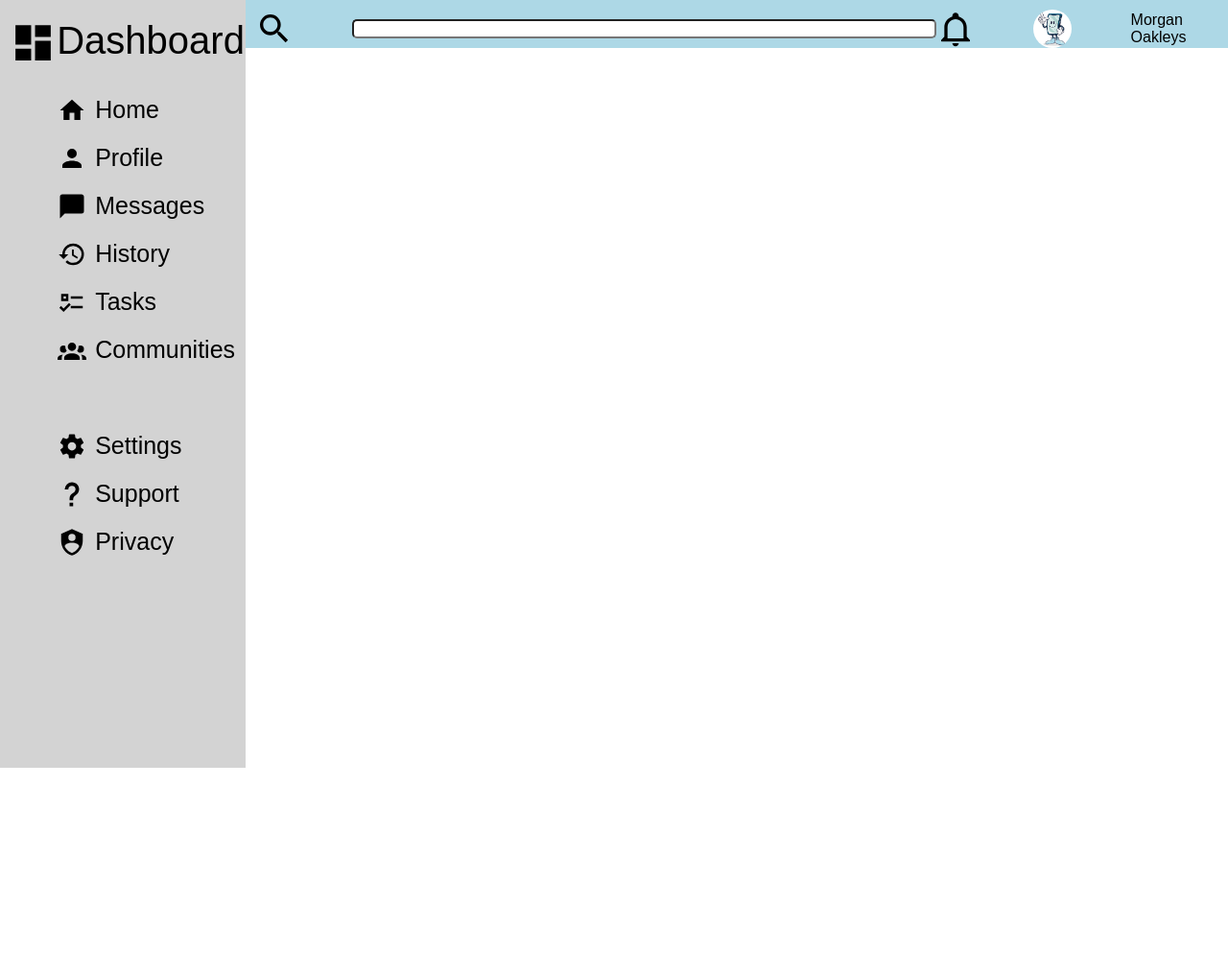
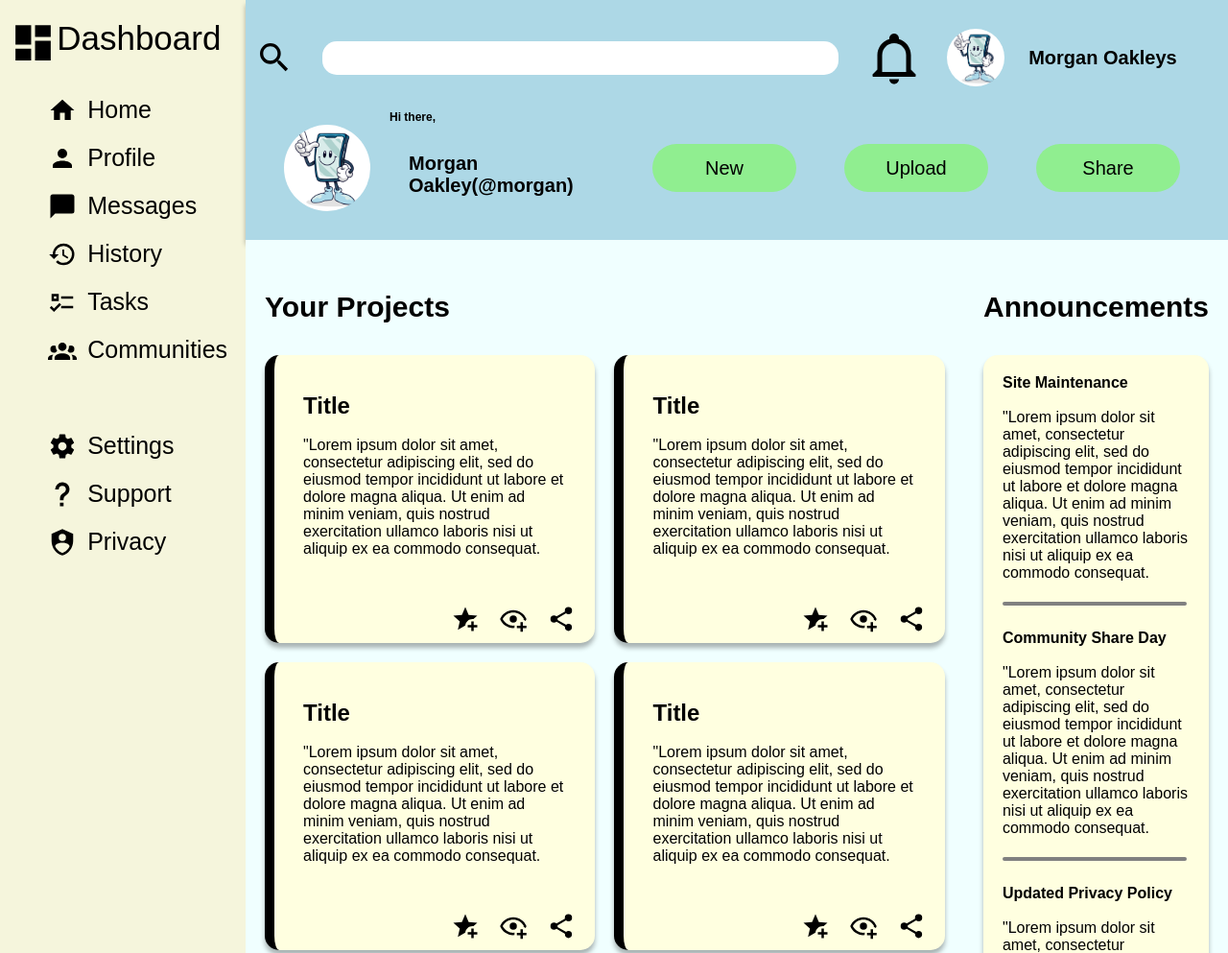
Before and after one commit to Enchengzw/Dashboard-CSS, a plain HTML site: page index.html in a window 1280 px wide. Shown: the top 993 px of the page at 96% size. Before the commit the page ends 800 px from the top, so only its background shows below. Drawn offline with Linux system fonts and the light colour scheme.

Commit message:
Finished, very scrappy

```diff
--- a/index.html
+++ b/index.html
@@ -60,32 +60,37 @@
         <div class="right">
             <div class="header">
                 <div class="navbar">
+                    <div class="navbar_left">
                         <img class="search_logo" src="./src/magnify.svg" alt="">
                         <input type="text" id="search">
+                    </div>
+                    <div class="navbar_right">
                         <img class="notifications_logo" src="./src/bell-outline.svg" alt="">
                         <img class="user_logo" src="./src/cartoon_user.jpg" alt="">
                         <div class="username">Morgan Oakleys</div>
                     </div>
-                <!-- <div class="menu">
-                    <div>
+                </div>
+                <div class="menu">
+                    <div class="menu_left">
                         <img class="user_logo" src="./src/cartoon_user.jpg" alt="">
                         <div class="greetings">
                             <div class="greetings">Hi there,</div>
-                            <div class="user@">Morgan Oakley(@morgan)</div>
+                            <div class="user">Morgan Oakley(@morgan)</div>
                         </div>
+                    </div>
+                    <div class="menu_right">
                         <button class="New">New</button>
                         <button class="Upload">Upload</button>
                         <button class="Share">Share </button>
                     </div>
-                </div> -->
                 </div>
-<!--             <div class="main">
+            </div>
+            <div class="main">
+                <div class="project_container">
+                    <div class="project_title">Your Projects</div>
                     <div class="main_grid">
-                    <div class="project 1">
-                        <div class="project_header">Your projects</div>
-                        <div class="project_box">
                         <div class="project">
-                                <div class="content"><h4>Title</h4>
+                            <div class="content"><h2>Title</h2><br>
                             "Lorem ipsum dolor sit amet, consectetur adipiscing elit,
                             sed do eiusmod tempor incididunt ut labore et dolore magna aliqua.
                             Ut enim ad minim veniam, quis nostrud exercitation ullamco laboris
@@ -96,13 +101,8 @@
                                 <img class="follow" src="./src/share-variant.svg" alt="">
                             </div>
                         </div>
-                        </div>
-                    </div>
-                    <div class="project 2">
-                        <div class="project_header">Your projects</div>
-                        <div class="project_box">
                         <div class="project">
-                                <div class="content"><h4>Title</h4>
+                            <div class="content"><h2>Title</h2><br>
                             "Lorem ipsum dolor sit amet, consectetur adipiscing elit,
                             sed do eiusmod tempor incididunt ut labore et dolore magna aliqua.
                             Ut enim ad minim veniam, quis nostrud exercitation ullamco laboris
@@ -113,13 +113,8 @@
                                 <img class="follow" src="./src/share-variant.svg" alt="">
                             </div>
                         </div>
-                        </div>
-                    </div>
-                    <div class="project 3">
-                        <div class="project_header">Your projects</div>
-                        <div class="project_box">
                         <div class="project">
-                                <div class="content"><h4>Title</h4>
+                            <div class="content"><h2>Title</h2><br>
                             "Lorem ipsum dolor sit amet, consectetur adipiscing elit,
                             sed do eiusmod tempor incididunt ut labore et dolore magna aliqua.
                             Ut enim ad minim veniam, quis nostrud exercitation ullamco laboris
@@ -130,13 +125,8 @@
                                 <img class="follow" src="./src/share-variant.svg" alt="">
                             </div>
                         </div>
-                        </div>
-                    </div>
-                    <div class="project 4">
-                        <div class="project_header">Your projects</div>
-                        <div class="project_box">
                         <div class="project">
-                                <div class="content"><h4>Title</h4>
+                            <div class="content"><h2>Title</h2><br>
                             "Lorem ipsum dolor sit amet, consectetur adipiscing elit,
                             sed do eiusmod tempor incididunt ut labore et dolore magna aliqua.
                             Ut enim ad minim veniam, quis nostrud exercitation ullamco laboris
@@ -147,13 +137,8 @@
                                 <img class="follow" src="./src/share-variant.svg" alt="">
                             </div>
                         </div>
-                        </div>
-                    </div>
-                    <div class="project 5">
-                        <div class="project_header">Your projects</div>
-                        <div class="project_box">
                         <div class="project">
-                                <div class="content"><h4>Title</h4>
+                            <div class="content"><h2>Title</h2><br>
                             "Lorem ipsum dolor sit amet, consectetur adipiscing elit,
                             sed do eiusmod tempor incididunt ut labore et dolore magna aliqua.
                             Ut enim ad minim veniam, quis nostrud exercitation ullamco laboris
@@ -164,13 +149,8 @@
                                 <img class="follow" src="./src/share-variant.svg" alt="">
                             </div>
                         </div>
-                        </div>
-                    </div>
-                    <div class="project 6">
-                        <div class="project_header">Your projects</div>
-                        <div class="project_box">
                         <div class="project">
-                                <div class="content"><h4>Title</h4>
+                            <div class="content"><h2>Title</h2><br>
                             "Lorem ipsum dolor sit amet, consectetur adipiscing elit,
                             sed do eiusmod tempor incididunt ut labore et dolore magna aliqua.
                             Ut enim ad minim veniam, quis nostrud exercitation ullamco laboris
@@ -187,17 +167,17 @@
                     <div class="announcements">
                         <div class="announcement_title">Announcements</div>
                         <div class="announcement_body">
-                                <div class="article 1"><strong>Site Maintenance</strong><br>
+                            <div class="article"><strong>Site Maintenance</strong><br>
                                                     <br> "Lorem ipsum dolor sit amet, consectetur adipiscing elit,
                                                     sed do eiusmod tempor incididunt ut labore et dolore magna aliqua.
                                                     Ut enim ad minim veniam, quis nostrud exercitation ullamco laboris
                                                     nisi ut aliquip ex ea commodo consequat.</div>
-                                <div class="article 2"><strong>Community Share Day</strong><br>
+                            <div class="article"><strong>Community Share Day</strong><br>
                                                     <br> "Lorem ipsum dolor sit amet, consectetur adipiscing elit,
                                                     sed do eiusmod tempor incididunt ut labore et dolore magna aliqua.
                                                     Ut enim ad minim veniam, quis nostrud exercitation ullamco laboris
                                                     nisi ut aliquip ex ea commodo consequat.</div>
-                                <div class="article 3"><strong>Updated Privacy Policy</strong><br>
+                            <div class="article3"><strong>Updated Privacy Policy</strong><br>
                                                     <br> "Lorem ipsum dolor sit amet, consectetur adipiscing elit,
                                                     sed do eiusmod tempor incididunt ut labore et dolore magna aliqua.
                                                     Ut enim ad minim veniam, quis nostrud exercitation ullamco laboris
@@ -206,22 +186,23 @@
                     </div>
                     <div class="trending">
                         <div class="trending_title">Trending</div>
-                            <div class="user1">
+                        <div class="user_grid">
+                            <div class="user">
                                 <img src="./src/cartoon_user.jpg" alt="">
                                 <div class="user1_text"><strong>@tegan</strong><br>
                                                         <br>World Peace Builder</div>
                             </div>
-                            <div class="user2">
+                            <div class="user">
                                 <img src="./src/cartoon_user.jpg" alt="">
                                 <div class="user2_text"><strong>@morgan</strong><br>
                                                         <br>Super Cool Project</div>
                             </div>
-                            <div class="user3">
+                            <div class="user">
                                 <img src="./src/cartoon_user.jpg" alt="">
                                 <div class="user3_text"><strong>@kendall</strong><br>
                                                         <br>Life Changing App</div>
                             </div>
-                            <div class="user4">
+                            <div class="user">
                                 <img src="./src/cartoon_user.jpg" alt="">
                                 <div class="user4_text"><strong>@alex</strong><br>
                                                         <br>No traffic Maker</div>
@@ -229,7 +210,7 @@
                         </div>
                     </div>
                 </div>
-            </div> -->
+            </div>
         </div>
     </div>
 </body>
--- a/style.css
+++ b/style.css
@@ -5,10 +5,17 @@
 }
 
 html, body {
-	height: 100vh;
+	height: 130vh;
 	width: 100vw;
 	font-size: 16px;
 	font-family: Arial, sans-serif;
+}
+
+img {
+    max-width: 100%;
+    max-height: 100%;
+    height: auto;
+    width: auto;
 }
 
  .container {
@@ -19,8 +26,8 @@ html, body {
 }
 
 .sidebar {
+    background-color: beige;
     padding-left: 10px;
-    background-color: lightgray;
     grid-column: 1 / 2;
     font-size: 2em;
     display: grid;
@@ -42,61 +49,241 @@ html, body {
     display: grid;
     grid-template-columns: 1fr 4fr;
     grid-template-rows: 50px;
-    font-size: 40px;
+    font-size: 35px;
 }
 
 .side_mid > div, .side_bot > div{
-    padding-left: 50px;
+    padding-left: 40px;
     display: grid;
     grid-template-columns: 1fr 4fr;
     grid-template-rows: 30px;
     font-size: 25px;
 }
 
-.side_top img, .side_mid img, .side_bot img {
-    max-width: 100%;
-    max-height: 100%;
-    height: auto;
-    width: auto;
-}
-
 .right {
     width: 100%;
     height: 100%;
     display: grid;
-    grid-template-rows: 150px 1fr;
+    grid-template-rows: 250px 1fr;
 }
 
 .header {
+    background-color: lightblue;
     display: grid;
-    grid-template-rows: 50px 100px;
+    grid-template-rows: 1fr 1fr;
+    box-shadow: 0px 5px 5px rgba(0, 0, 0, 0.3);
 }
 
 .navbar {
-    background-color: lightblue;
-    padding-top: 10px;
+    padding-top: 30px;
     padding-left: 10px;
     max-width: 100%;
     max-height: 100%;
     display: grid;
-    grid-template-columns: 1fr 6fr 1fr 1fr 1fr;
-    grid-template-rows: 40px;
+    grid-template-columns: 6fr 4fr;
+    grid-template-rows: 60px;
     align-items: center;
 }
 
-.navbar > input {
+.navbar_left > input {
     align-self: center;
-    height: 20px;
-    border-radius: 5px;
+    height: 35px;
+    border-radius: 15px;
     max-width: 800px;
+    border: 0px;
 }
 
-.navbar > img {
-    max-width: 100%;
-    max-height: 100%;
+.navbar_right > img {
     border-radius: 50px;
+}
+
+.navbar_left {
+    display: grid;
+    grid-template-columns: 40px 1fr;
+    grid-template-rows: 60px;
+    align-items: center;
+    gap: 30px
+}
+
+.navbar_right {
+    display: grid;
+    grid-template-columns: 60px 60px 180px;
+    grid-template-rows: 60px;
+    align-items: center;
+    justify-content: center;
+    gap: 25px;
+}
+
+.navbar_right > div {
+    font-weight: bold;
+    font-size: 20px;
 }
 
 .username{
     align-self: center;
 }
+
+.menu {
+    display: grid;
+    grid-template-columns: 4fr 6fr;
+    grid-template-rows: 100px;
+}
+
+.menu_left {
+    padding-left: 40px;
+    display: grid;
+    grid-template-columns: 90px 1fr;
+    grid-template-rows: 100px;
+    align-items: center;
+    justify-content: center;
+    gap :20px
+}
+
+.menu_left > img {
+    border-radius: 90px;
+}
+
+.menu_left > div {
+    font-weight: bold;
+}
+
+.greetings {
+    font-size: 12px;
+    padding-bottom: 10px;
+}
+
+.user {
+    font-size: 20px;
+}
+
+.menu_right {
+    display: grid;
+    grid-template-columns: 200px 200px 200px;
+    grid-template-rows: 100px;
+    align-items: center;
+    justify-content: end;
+}
+
+.menu_right > button {
+    background-color: lightgreen;
+    height: 50px;
+    width: 150px;
+    border-radius: 45px;
+    border: 0px;
+    font-size: 20px;
+}
+
+.main {
+    background-color: azure;
+    display: grid;
+    grid-template-columns: 3fr 1fr;
+}
+
+.project_container {
+    padding: 20px;
+    display: grid;
+    grid-template-rows: 100px 1fr;
+}
+
+.main_grid {
+    display: grid;
+    grid-template-columns: 1fr 1fr;
+    gap: 20px;
+    grid-auto-rows: 300px
+}
+
+.project {
+    background-color: lightyellow;
+    display: grid;
+    grid-template-rows: 1fr 50px;
+    border-radius: 15px;
+    box-shadow: 0px 5px 5px rgba(0, 0, 0, 0.3);
+    border-left: 10px solid black;
+}
+
+.project_title, .announcement_title, .trending_title {
+    font-weight: bold;
+    font-size: 30px;
+    justify-content: center;
+    align-self: center;
+}
+
+.project_buttons {
+    display: flex;
+    align-items: center;
+    justify-content: end;
+    padding: 10px;
+}
+
+.project_buttons > img {
+    margin: 10px;
+}
+
+.content {
+    padding: 30px;
+    align-self: center;
+}
+
+.rightbar {
+    display: grid;
+    grid-template-rows: 1fr 1fr;
+}
+
+.announcements {
+    padding: 20px;
+    display: grid;
+    grid-template-rows: 100px 1fr;
+}
+
+.announcement_body {
+    border-radius: 15px;
+    background-color: lightyellow;
+    display: grid;
+    grid-template-rows: 1fr 1fr 1fr;
+    gap: 10px;
+    box-shadow: 0px 5px 5px rgba(0, 0, 0, 0.3);
+}
+
+.article, .article3 {
+    padding: 20px;
+    position: relative;
+}
+
+.article:after {
+    content: '';
+    display: block;
+    width: 80%;
+    position: absolute;
+    bottom: -5px;
+    border: 2px solid gray;
+    border-radius: 3px;
+}
+
+.trending {
+    padding: 20px;
+    display: grid;
+    grid-template-rows: 100px 1fr;
+}
+
+.user_grid {
+    background-color: lightyellow;
+    display: grid;
+    grid-template-rows: repeat(4, 100px);
+    box-shadow: 0px 5px 5px rgba(0, 0, 0, 0.3);
+    border-radius: 15px;
+}
+
+.user {
+    padding: 20px;
+    display: flex;
+    flex-direction: row;
+    justify-content: start;
+    align-items: center;
+}
+
+.user > img {
+    margin-right: 20px;
+    width: 50px;
+    height: 50px;
+    border-radius: 50px;
+}
```
Lines whose indentation alone changed are shown as unchanged.
